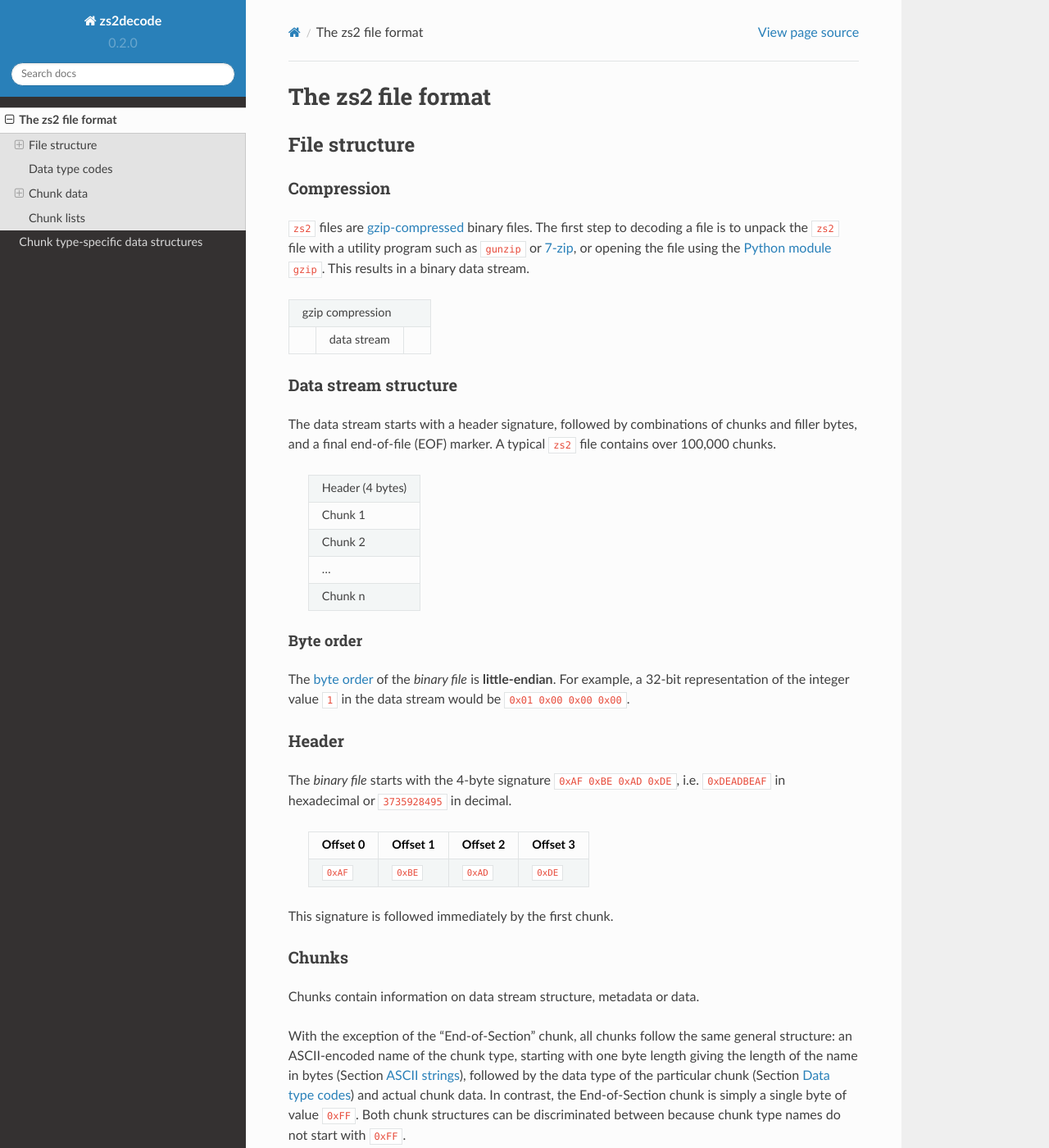
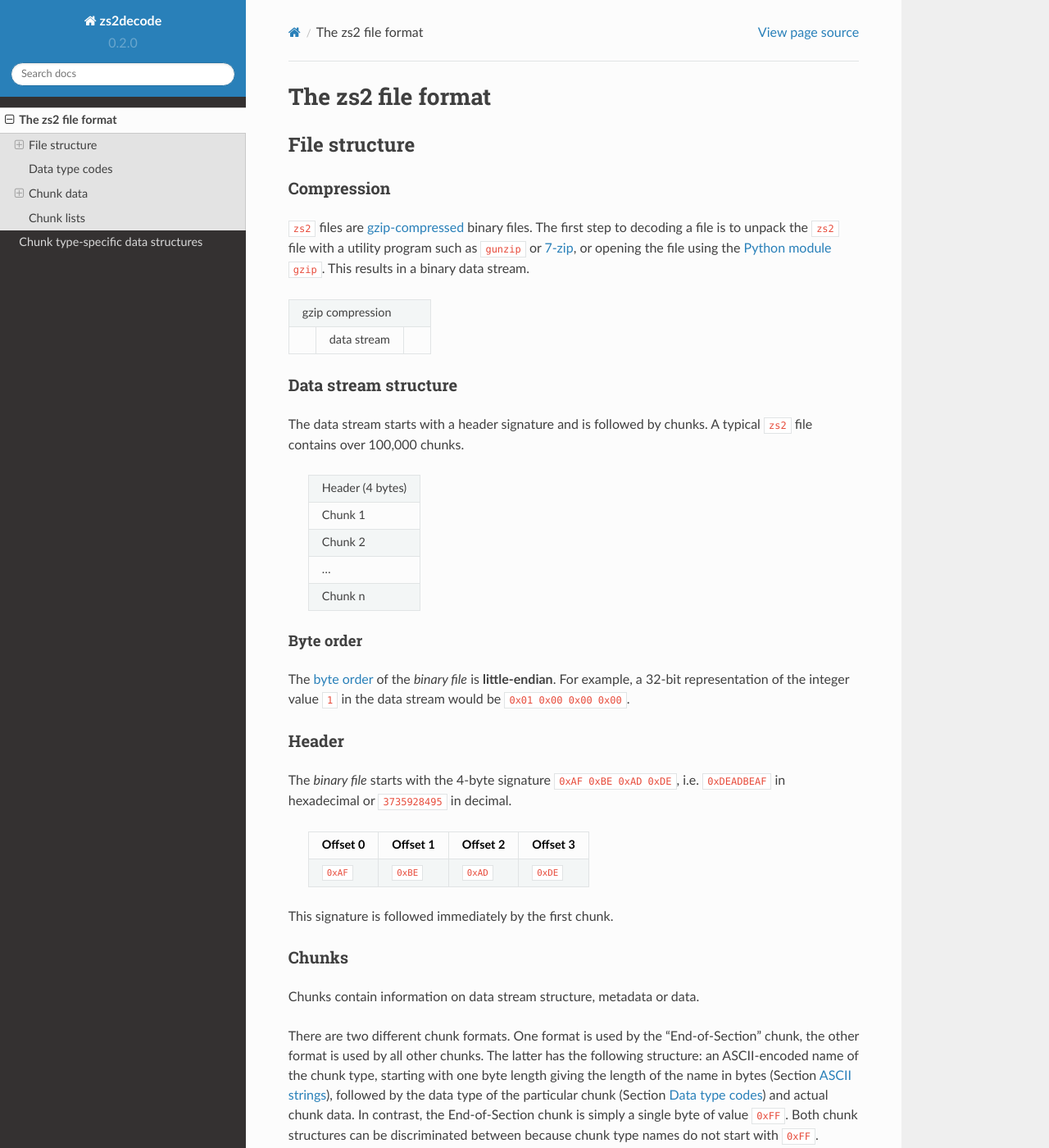
Before and after one commit to cpetrich/zs2decode, a Sphinx documentation site: the page built from docs/format.rst, in a window 1280 px wide and 1400 px high. Shown: the whole window at 82% size. Built offline with Sphinx 7.4.7 and the Read the Docs theme 2.0.0, drawn with Linux system fonts in a browser that asks for light colours.

Commit message:
remove wording regarding "filler bytes" since they do not exist

```diff
--- a/docs/format.rst
+++ b/docs/format.rst
@@ -28,8 +28,8 @@ such as ``gunzip`` or `7-zip`_, or opening the file using the
 
 Data stream structure
 ^^^^^^^^^^^^^^^^^^^^^
-The data stream starts with a header signature, followed by combinations
-of chunks and filler bytes, and a final end-of-file (EOF) marker.
+The data stream starts with a header signature and
+is followed by chunks.
 A typical ``zs2`` file contains over 100,000 chunks.
 
  +--------------------+--------+
@@ -74,8 +74,9 @@ Chunks
 ^^^^^^
 Chunks contain information on data stream structure, metadata or data.
 
-With the exception of the "End-of-Section" chunk,
-all chunks follow the same general structure:
+There are two different chunk formats. One format is used by the
+"End-of-Section" chunk, the other format is used by all other chunks.
+The latter has the following structure:
 an ASCII-encoded name of the chunk type, starting
 with one byte length giving the length of the name
 in bytes (Section :ref:`section-ascii-string-definition`),
```
